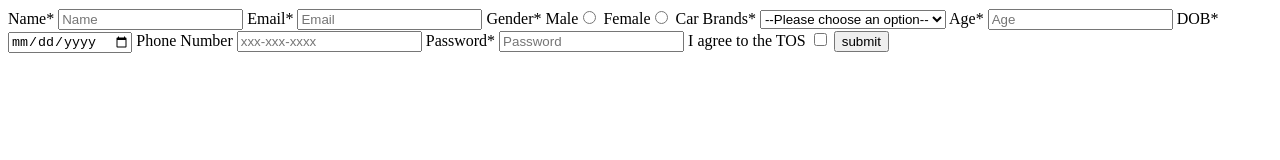
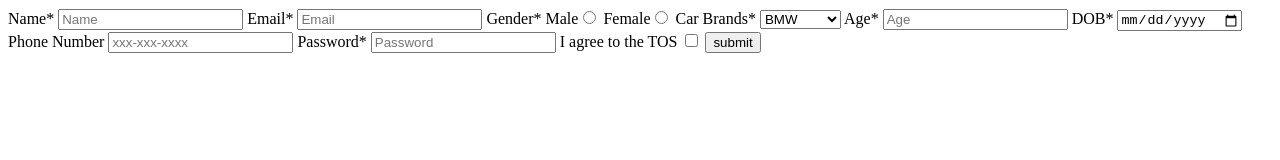
Before and after one commit to acciojob/signup-form-car-Prajwalwani05, a website: page main.html in a window 1280 px wide. Drawn offline with Linux system fonts and the light colour scheme.

Commit message:
created a submission

```diff
--- a/main.html
+++ b/main.html
@@ -17,7 +17,7 @@
 		Female<input type="radio" name="gender" id="#gender_f" required>
 		<label for="cars">Car Brands*</label>
 		<select  id="#cars" name="cars" required>
-			<option value="" selected disabled>--Please choose an option--</option>
+<!-- 			<option value="" selected disabled>--Please choose an option--</option> -->
 			<option value="bmw">BMW</option>
 			<option value="audi">Audi</option>
 			<option value="mercedez">Mercedez</option>
```
